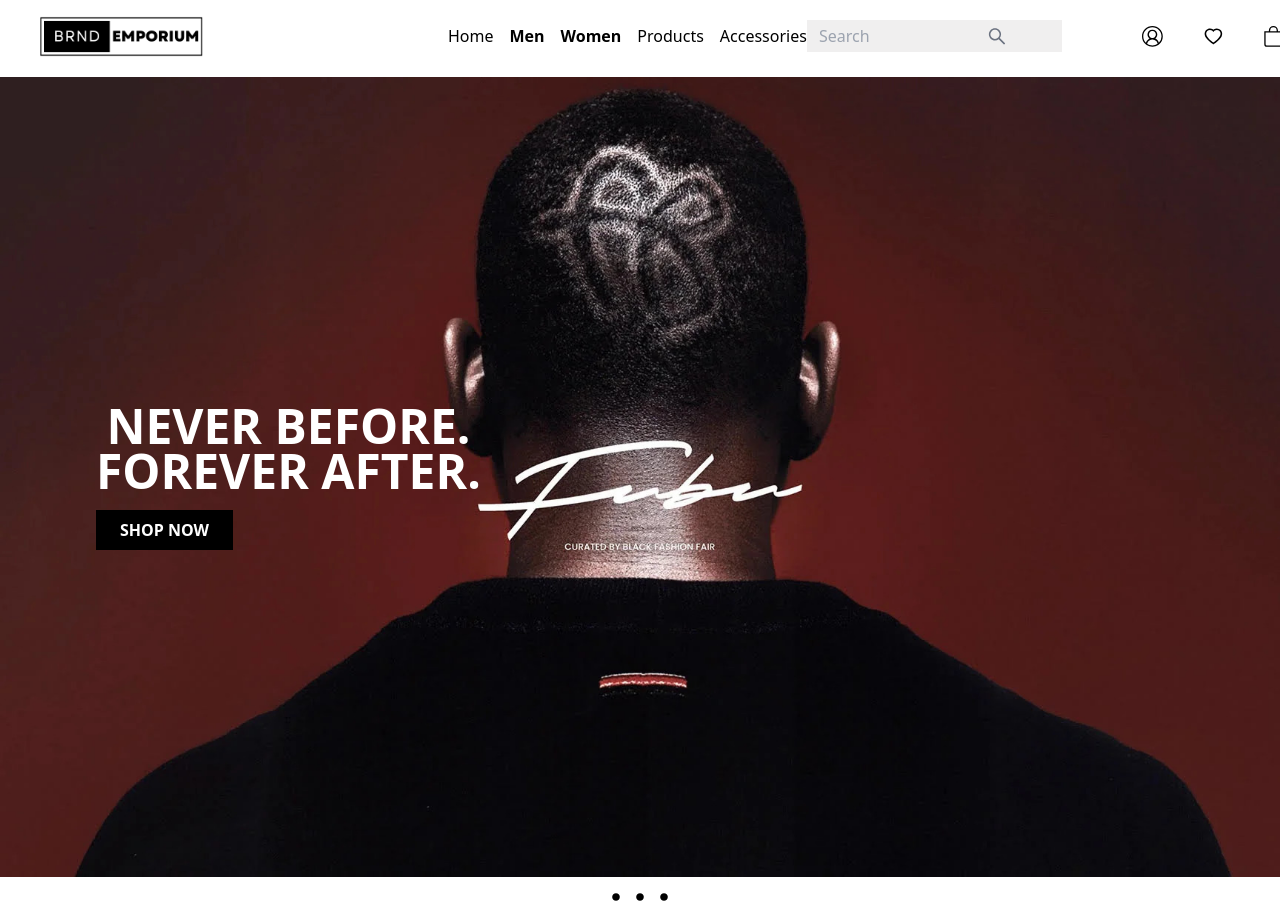
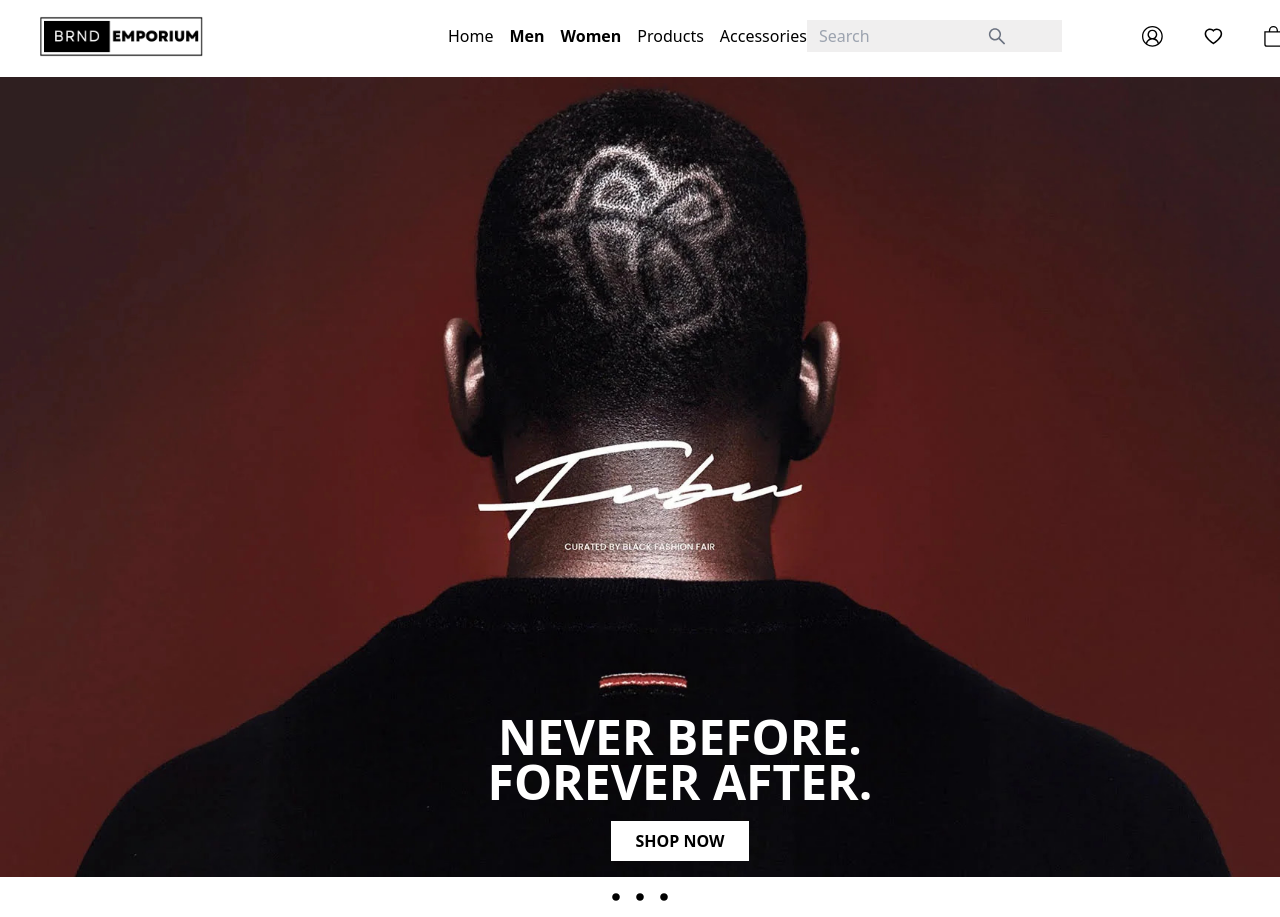
Before and after one commit to RyanMdg/capstone-project, a Next.js app in the folder Front-end/clientside/: page / in a window 1280 px wide. Built offline with nearby package versions, Linux system fonts and the light colour scheme.

Commit message:
hero navbar

```diff
--- a/Front-end/clientside/src/app/components/hero.js
+++ b/Front-end/clientside/src/app/components/hero.js
@@ -37,16 +37,15 @@ const Carousel = () => {
         style={{ backgroundImage: `url(${slides[currentIndex].image})` }}
         className="w-full h-full bg-center bg-cover duration-500 relative"
       >
-        <div className="absolute inset-0 flex items-center ms-[5rem]">
+        <div className="absolute screen2:bottom-[7.5rem] screen3:bottom-[7.5rem] inset-0 flex items-end mt-[38rem] justify-center ms-[5rem]">
           <div className=" p-4 text-white text-center">
             <h2 className="text-[3rem] leading-[2.8rem] uppercase  font-bold text-white">
               NEVER BEFORE. <br /> FOREVER AFTER.
             </h2>
-            <div className="flex">
-              <button className="mt-4 px-6 text-[1rem] font-semibold hover:bg-white hover:text-black duration-500 hover:translate-y-[-.3rem] uppercase py-2 bg-black text-white">
-                Shop Now
-              </button>
-            </div>
+
+            <button className="mt-4 px-6 text-[1rem] font-semibold hover:bg-[#ffffff7a] hover:text-black duration-500 hover:translate-y-[-.3rem] uppercase py-2 bg-white screen2:text-[2rem] screen3:text-[2rem] text-black">
+              Shop Now
+            </button>
           </div>
         </div>
       </div>
```
